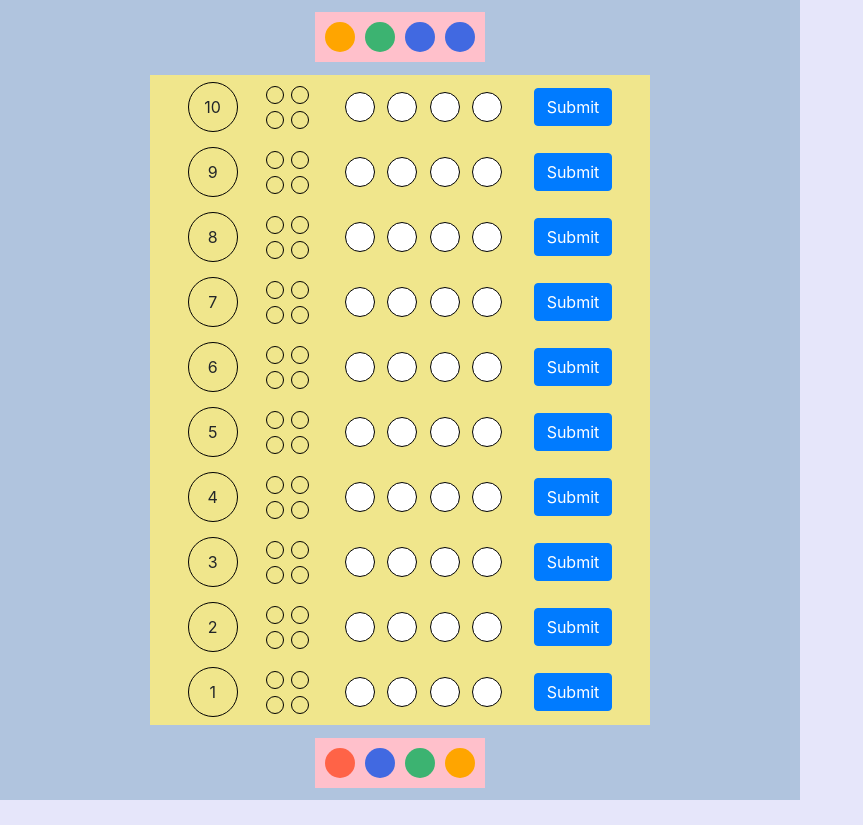
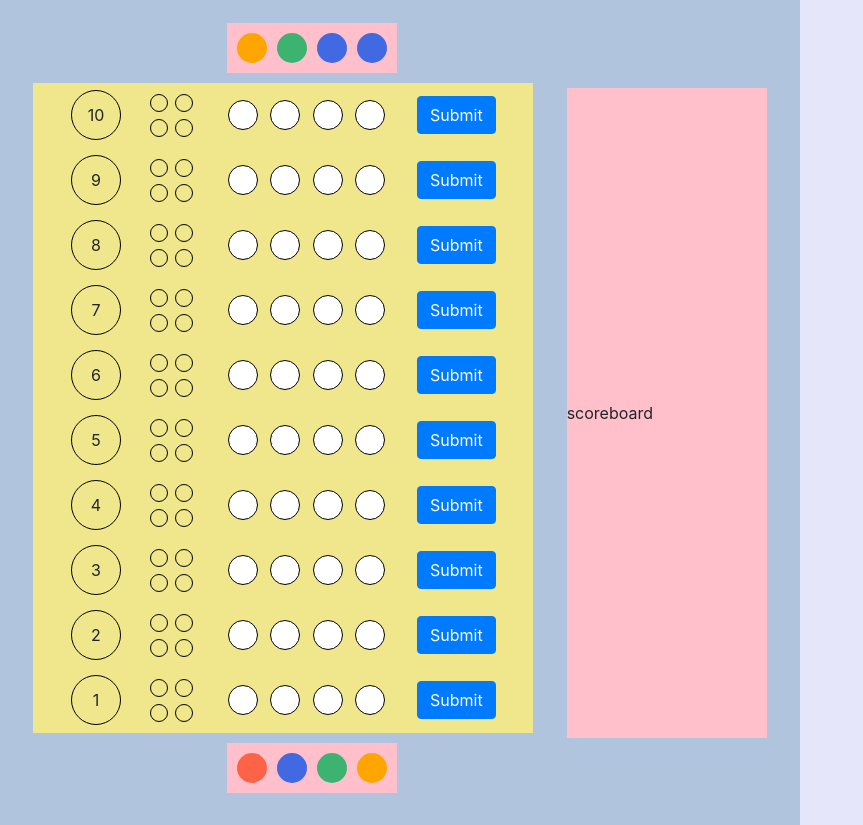
Before and after one commit to lbrantcollins/MasterMind-old, a PHP site: page / in a window 1280 px wide. Shown: the whole page, without its empty margins (0-863 px from the left). Before the commit the page ends 800 px from the top, so only its background shows below. Run offline with PHP 8.4, Linux system fonts and the light colour scheme.

Commit message:
set up 4 display areas: colors, game board, reveal code, score/feeback

```diff
--- a/css/style.css
+++ b/css/style.css
@@ -2,21 +2,40 @@ body {
 	background-color: lavender;
 }
 
-#game-board-container {
+#overall-container {
 	background-color: lightsteelblue;
 	width: 800px;
-	height: 800px;
+	height: 825px;
 	/*position: relative;*/
 	display: flex;
-	justify-content: space-around;
+	justify-content: space-evenly;
 	align-items: center;
-	flex-direction: column;
+	/*flex-direction: column;*/
+}
+
+#game-board-container {
+	width:500px;
+	height: 800px;
+	/*display: flex;*/
+/*	justify-content: space-around;
+	align-items: center;
+	flex-direction: column;*/
+}
+
+#scoreboard-container {
+	background-color: pink;
+	width: 200px;
+	height: 650px;
+  	display: flex;
+	/*justify-content: space-around;*/
+	align-items: center;
+	/*flex-wrap: wrap;*/
 }
 
 #background-container {
 	background-color: khaki;
-	width: 500;
-	height: 650;
+	width: 500px;
+	height: 650px;
   	/*margin-left: 25px;*/
 	/*position: absolute;
    top: 50%;
@@ -37,15 +56,7 @@ body {
 	background-color: pink;
 }
 
-#scoreboard {
-	background-color: pink;
-	width: 300;
-	height: 650;
-  	display: flex;
-	justify-content: space-around;
-	align-items: center;
-	/*flex-wrap: wrap;*/
-}
+
 
 #row-container {
 	/*background-color: orange;*/
--- a/index.html
+++ b/index.html
@@ -11,6 +11,7 @@
 </head>
 <body>
 
+	<div id="overall-container">
 		<div id="game-board-container">
 			<div id="code-container">
 				<div class="color-pegs" data-color-number="0"></div>
@@ -209,6 +210,10 @@
 				<div class="color-pegs" data-color-number="2"></div>
 				<div class="color-pegs" data-color-number="3"></div>
 			</div>
+		</div>
+		<div id="scoreboard-container">
+			scoreboard
+		</div>
 
 	</div>
 
```
Lines whose indentation alone changed are shown as unchanged.
